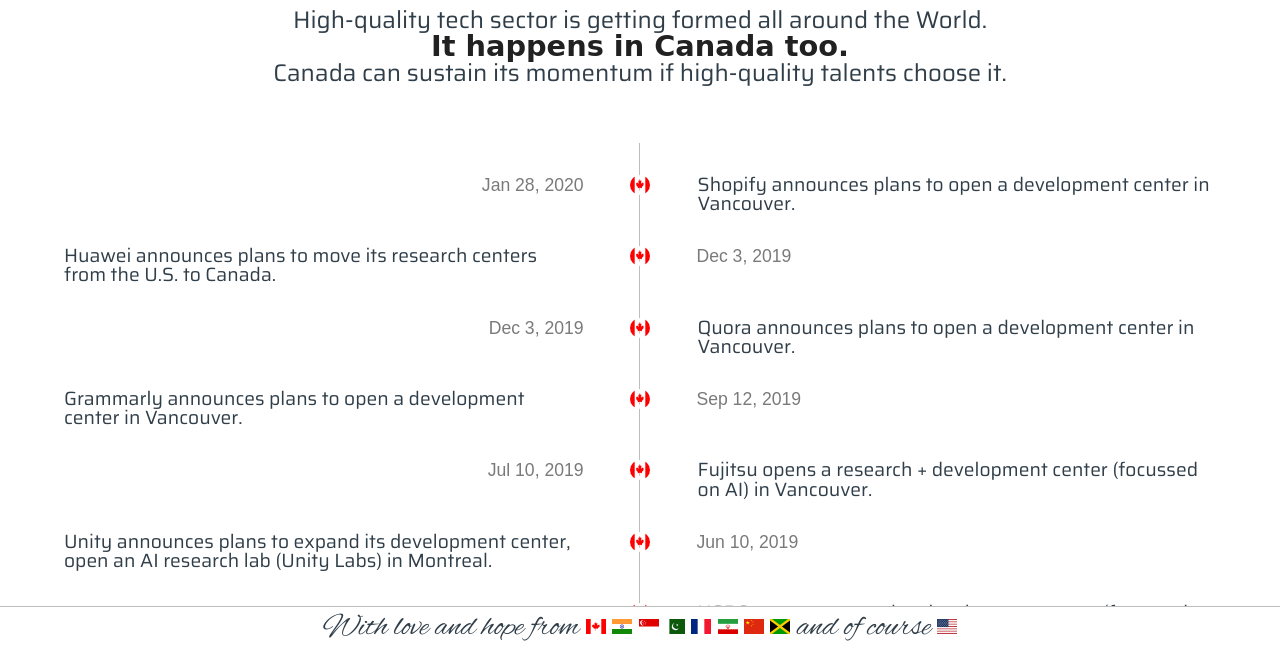
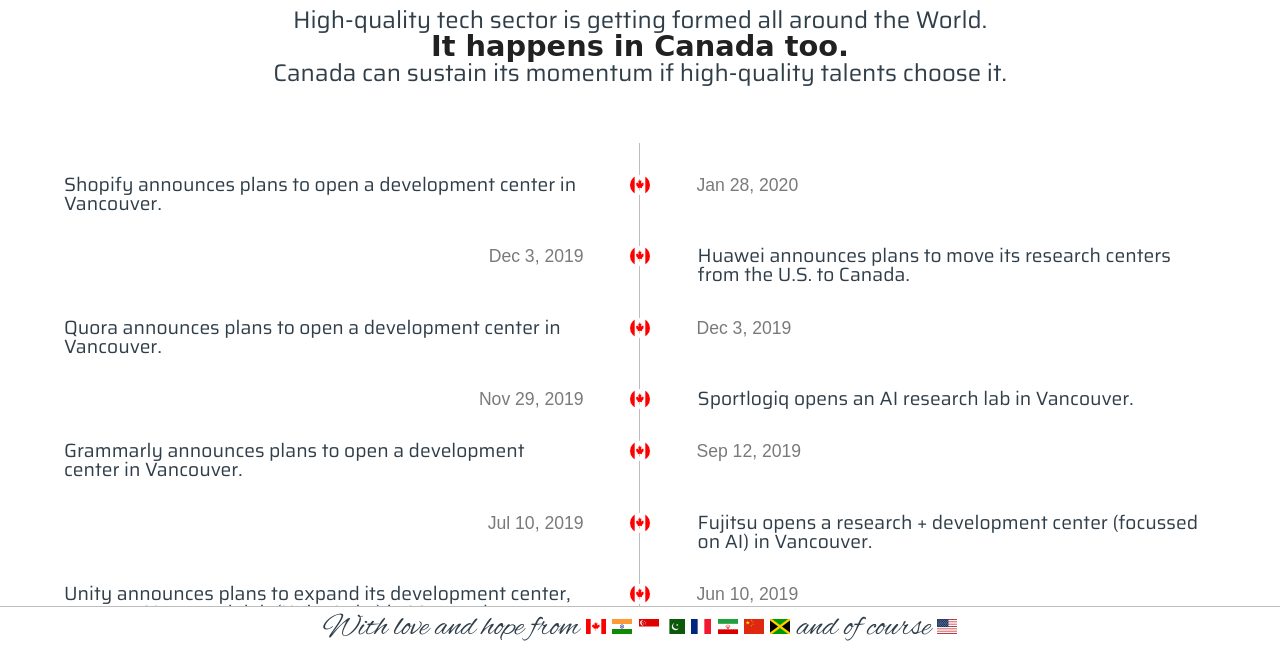
Before and after one commit to cshopeorg/canada, a plain HTML site: page industry.html in a window 1280 px wide. Shown: the part 151-798 px from the top of the page. Drawn offline with nearby package versions, Linux system fonts and the light colour scheme; a web font is replaced by a local one.

Commit message:
added sportlogiq event

```diff
--- a/industry.html
+++ b/industry.html
@@ -61,7 +61,7 @@
 	<section class="cd-timeline js-cd-timeline">
 		<div class="cd-timeline__container">
 
-                <div class="cd-timeline__block push-right js-cd-block">
+                <div class="cd-timeline__block js-cd-block">
                         <div class="cd-timeline__img cd-timeline__img--movie js-cd-img">
                             <img src="img/ca.svg" alt="Movie">
                         </div> <!-- cd-timeline__img -->
@@ -73,7 +73,7 @@
                         </div> <!-- cd-timeline__content -->
                 </div> <!-- cd-timeline__block -->
 
-                <div class="cd-timeline__block js-cd-block">
+                <div class="cd-timeline__block push-right js-cd-block">
                         <div class="cd-timeline__img cd-timeline__img--movie js-cd-img">
                             <img src="img/ca.svg" alt="Movie">
                         </div> <!-- cd-timeline__img -->
@@ -85,7 +85,7 @@
                         </div> <!-- cd-timeline__content -->
                 </div> <!-- cd-timeline__block -->
 
-                <div class="cd-timeline__block push-right js-cd-block">
+                <div class="cd-timeline__block  js-cd-block">
                         <div class="cd-timeline__img cd-timeline__img--movie js-cd-img">
                             <img src="img/ca.svg" alt="Movie">
                         </div> <!-- cd-timeline__img -->
@@ -94,6 +94,19 @@
                             <h2>Quora announces plans to open a development center in Vancouver.</h2>
                             <p></p>
                             <span class="cd-timeline__date">Dec 3, 2019</span>
+                        </div> <!-- cd-timeline__content -->
+                </div> <!-- cd-timeline__block -->
+
+
+                <div class="cd-timeline__block push-right js-cd-block">
+                        <div class="cd-timeline__img cd-timeline__img--movie js-cd-img">
+                            <img src="img/ca.svg" alt="Movie">
+                        </div> <!-- cd-timeline__img -->
+
+                        <div class="cd-timeline__content js-cd-content">
+                            <h2>Sportlogiq opens an AI research lab in Vancouver.</h2>
+                            <p></p>
+                            <span class="cd-timeline__date">Nov 29, 2019</span>
                         </div> <!-- cd-timeline__content -->
                 </div> <!-- cd-timeline__block -->
 
```
